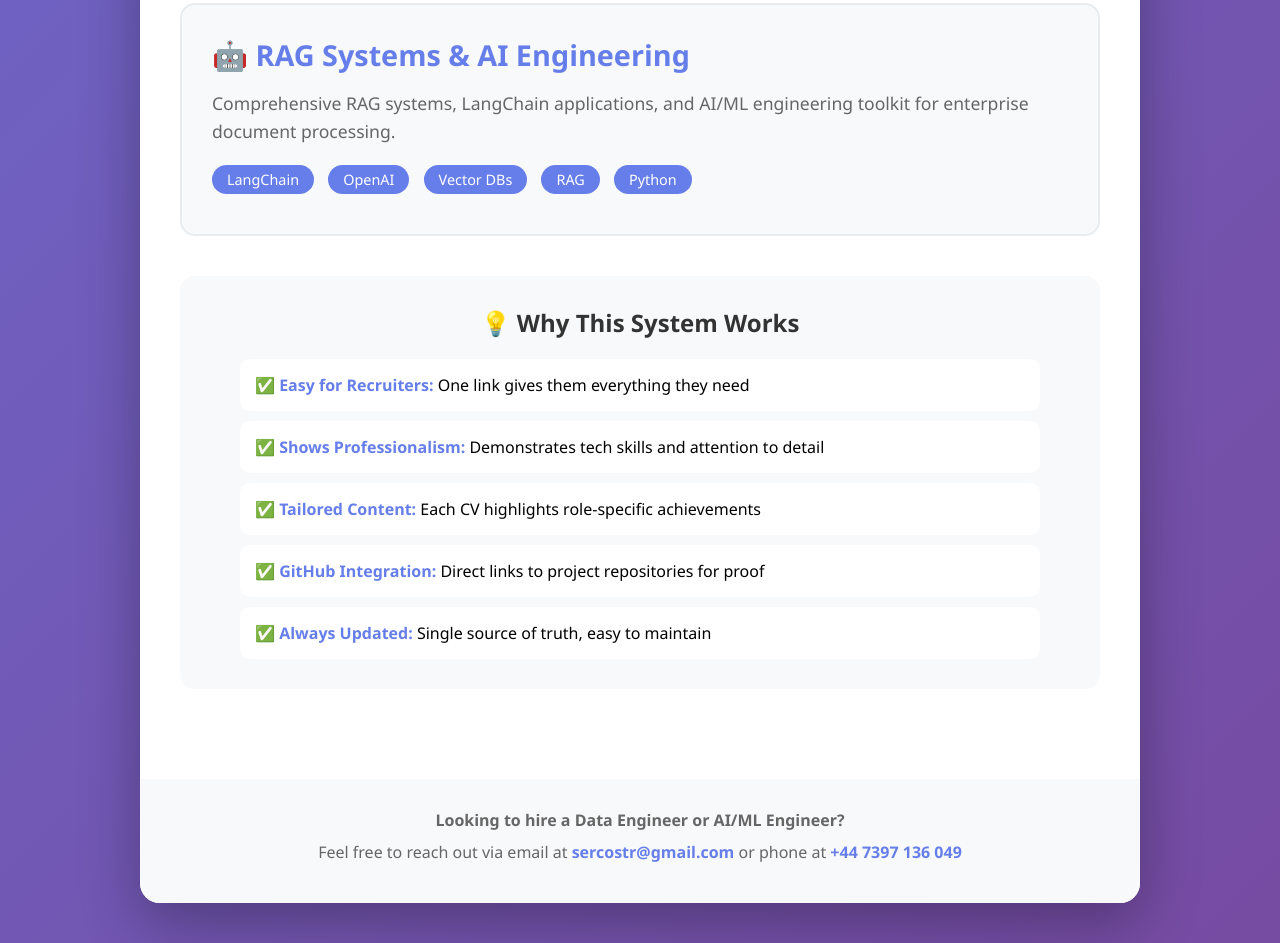
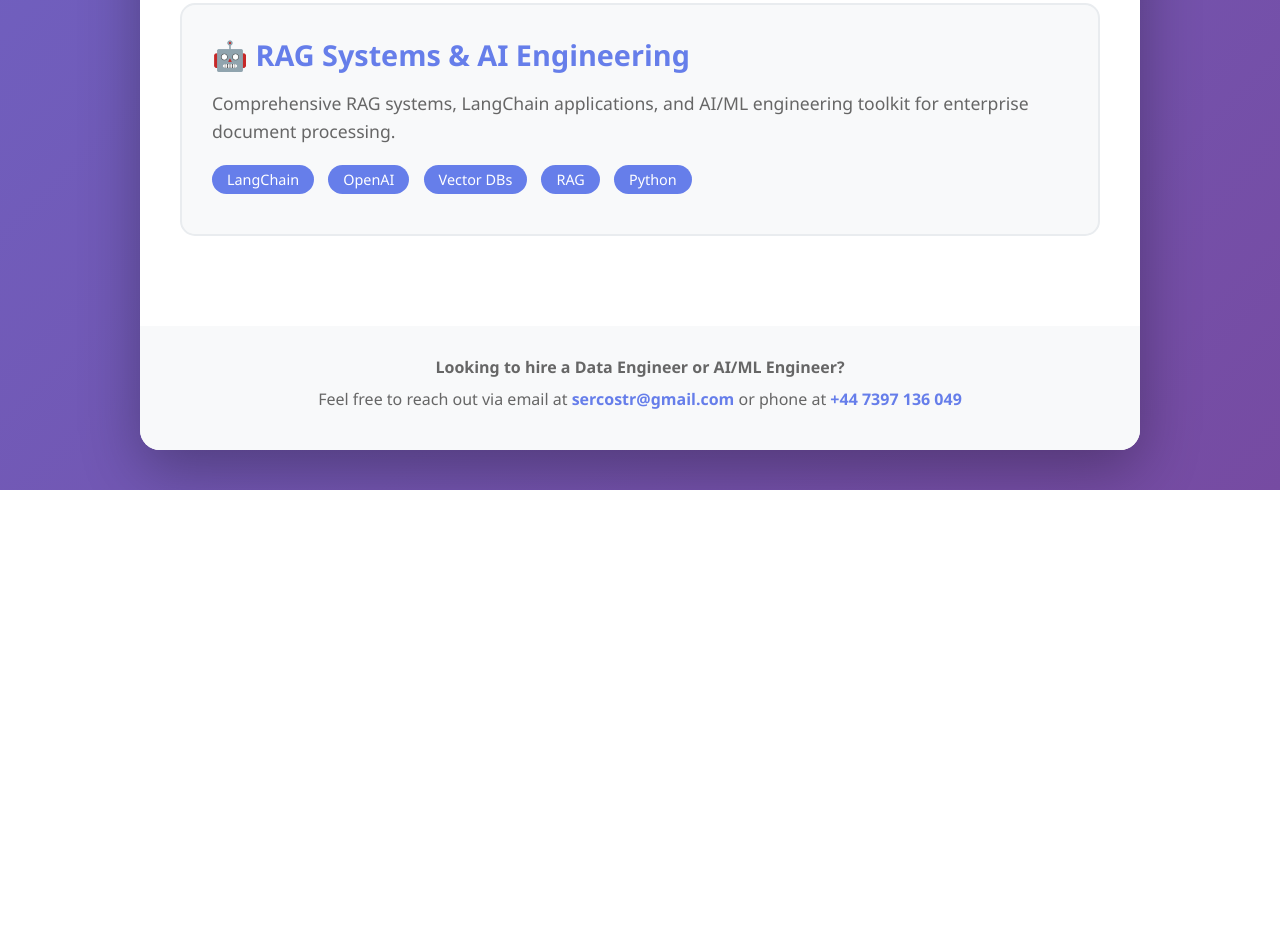
Before and after one commit to sercostr/CV-Portfolio, a plain HTML site: page index.html in a window 1280 px wide. Shown: the part 2874-3817 px from the top of the page. After the commit the page ends 3364 px from the top, so only its background shows below. Drawn offline with Linux system fonts and the light colour scheme.

Commit message:
Remove 'Why This System Works' section

```diff
--- a/index.html
+++ b/index.html
@@ -530,75 +530,6 @@
             </div>
           </div>
         </div>
-
-        <!-- Why This System Works -->
-        <div
-          class="cv-section"
-          style="
-            background: #f8f9fa;
-            padding: 30px;
-            border-radius: 15px;
-            margin-top: 40px;
-          "
-        >
-          <h2 style="text-align: center; color: #333; margin-bottom: 20px">
-            💡 Why This System Works
-          </h2>
-          <div style="max-width: 800px; margin: 0 auto">
-            <ul style="list-style: none; padding: 0">
-              <li
-                style="
-                  padding: 15px;
-                  margin-bottom: 10px;
-                  background: white;
-                  border-radius: 10px;
-                "
-              >
-                <strong style="color: #667eea">✅ Easy for Recruiters:</strong>
-                One link gives them everything they need
-              </li>
-              <li
-                style="
-                  padding: 15px;
-                  margin-bottom: 10px;
-                  background: white;
-                  border-radius: 10px;
-                "
-              >
-                <strong style="color: #667eea"
-                  >✅ Shows Professionalism:</strong
-                >
-                Demonstrates tech skills and attention to detail
-              </li>
-              <li
-                style="
-                  padding: 15px;
-                  margin-bottom: 10px;
-                  background: white;
-                  border-radius: 10px;
-                "
-              >
-                <strong style="color: #667eea">✅ Tailored Content:</strong>
-                Each CV highlights role-specific achievements
-              </li>
-              <li
-                style="
-                  padding: 15px;
-                  margin-bottom: 10px;
-                  background: white;
-                  border-radius: 10px;
-                "
-              >
-                <strong style="color: #667eea">✅ GitHub Integration:</strong>
-                Direct links to project repositories for proof
-              </li>
-              <li style="padding: 15px; background: white; border-radius: 10px">
-                <strong style="color: #667eea">✅ Always Updated:</strong>
-                Single source of truth, easy to maintain
-              </li>
-            </ul>
-          </div>
-        </div>
       </div>
 
       <div class="footer">
```
